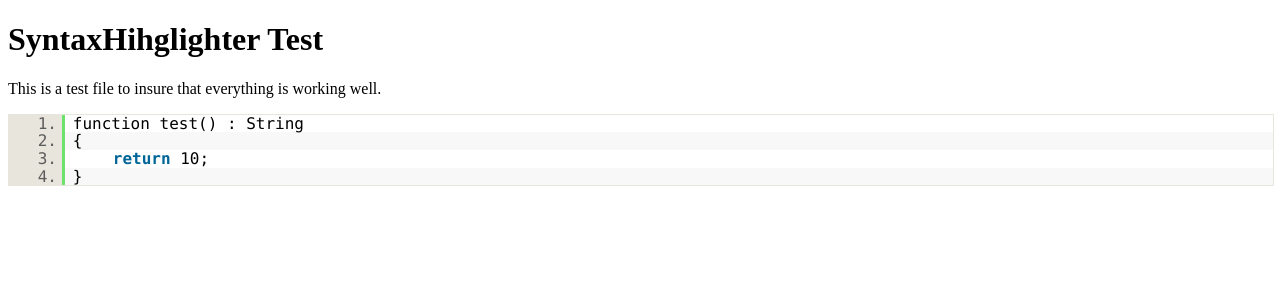
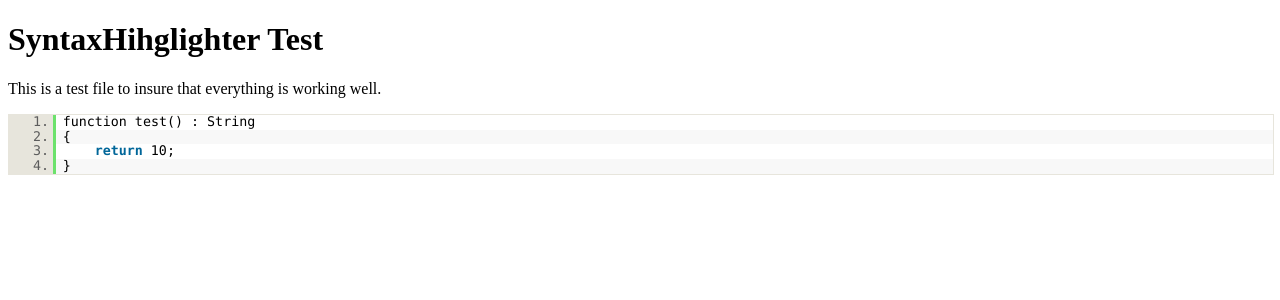
Before and after one commit to benb/benb.github.com, a Jekyll site: the page js/sh/test.html, which Jekyll copies as it is, in a window 1280 px wide. Shown: the top 300 px of the page. Built offline with Jekyll 4.4.1, drawn with Linux system fonts in a browser that asks for light colours.

Commit message:
Fiddled with syntax highlighter css

```diff
--- a/js/sh/styles/shCore.css
+++ b/js/sh/styles/shCore.css
@@ -48,10 +48,10 @@
 	height: auto !important;
 	width: auto !important;
 	line-height: 1.1em !important;
-	font-family: "Consolas", "Monaco", "Bitstream Vera Sans Mono", "Courier New", Courier, monospace !important;
+	font-family: "Consolas", "Inconsolata", "Monaco", "Bitstream Vera Sans Mono", "Courier New", Courier, monospace !important;
 	font-weight: normal !important;
 	font-style: normal !important;
-	font-size: 1em !important;
+        font-size:10pt;
 }
 
 .syntaxhighlighter
```
